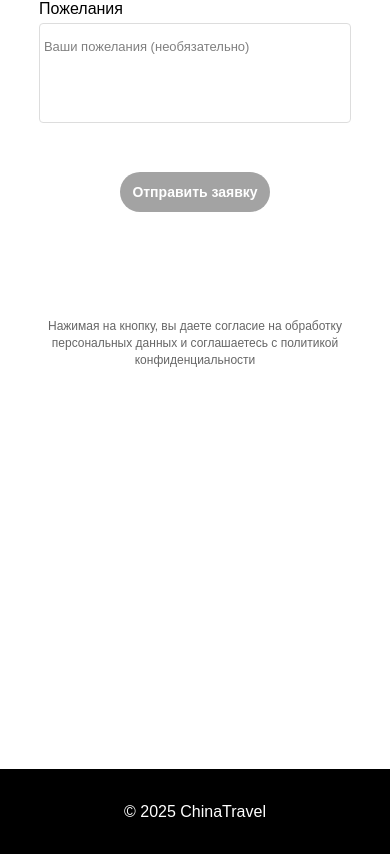
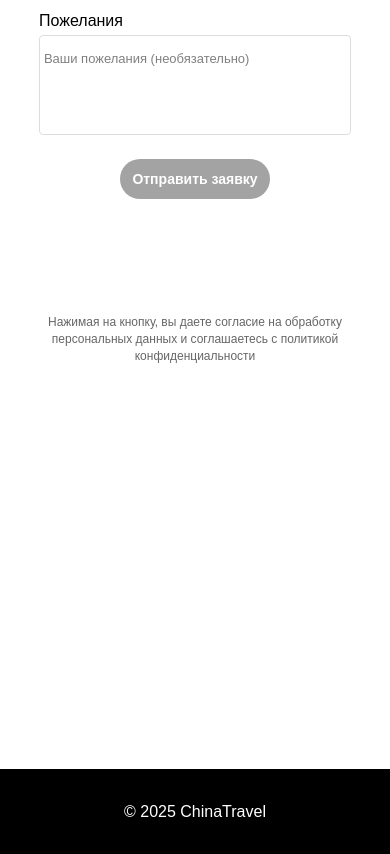
Before and after one commit to nikolingus/pet-project, a React (Vite) app: page / in a window 390 px wide. Shown: the part 5953-6807 px from the top of the page. Built offline with nearby package versions, Linux system fonts and the light colour scheme.

Commit message:
изменения

```diff
--- a/src/App/App.css
+++ b/src/App/App.css
@@ -187,7 +187,7 @@
   .registration__button {
     width: 150px;
     height: 40px;
-    margin-top: 40px !important;
+    margin-top: 15px !important;
   }
   .registration__error {
     margin-top: -15px;
```
